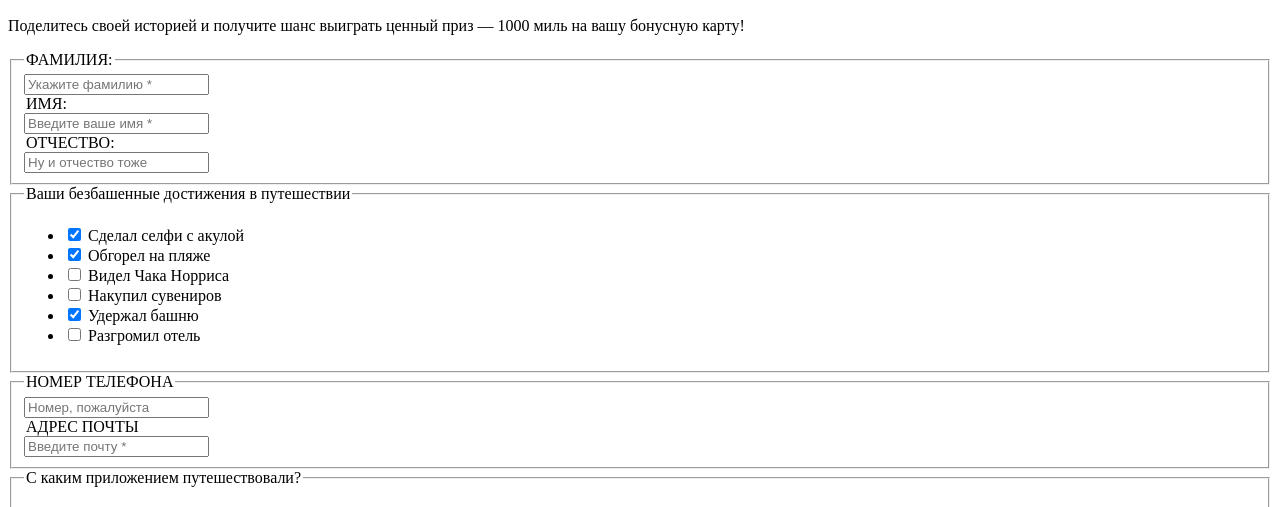
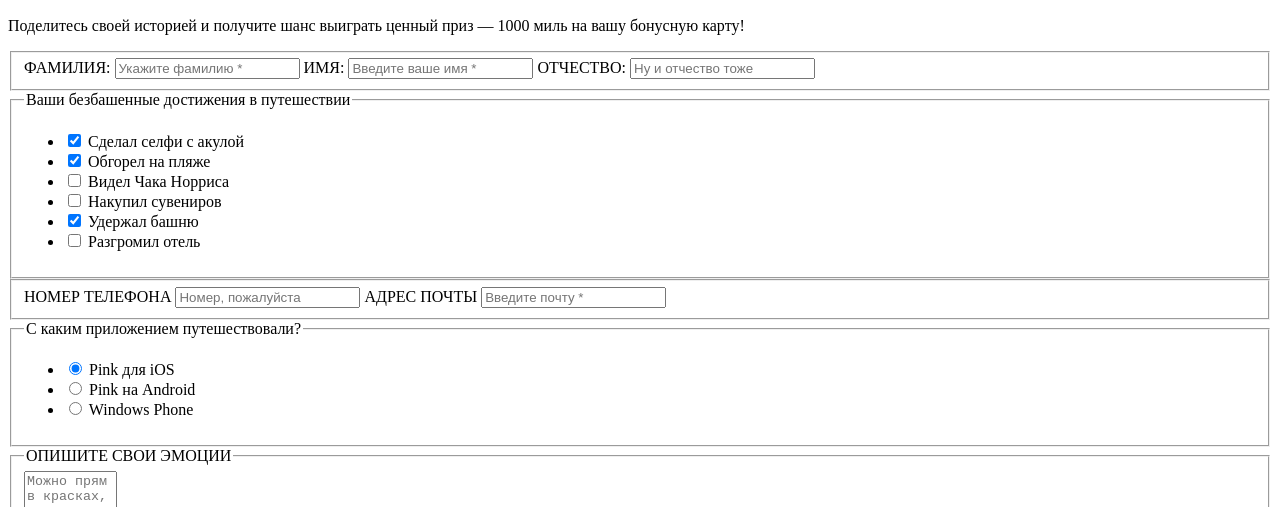
Before and after one commit to Voffcka86/Pink, a website: page source/form.html in a window 1280 px wide. Shown: the part 235-742 px from the top of the page. Drawn offline with Linux system fonts and the light colour scheme.

Commit message:
Исправил формы

```diff
--- a/source/form.html
+++ b/source/form.html
@@ -47,22 +47,19 @@
         <p class="form__description">Поделитесь своей историей и получите шанс выиграть ценный приз — 1000 миль на вашу бонусную карту!</p>
         <form class="form__body" method="post" action="https://echo.htmlacademy.ru/">
           <fieldset class="form__group">
-            <legend class="form__subtitle">ФАМИЛИЯ:</legend>
-            <label class="form__text">
+            <label class="form__text">ФАМИЛИЯ:
               <input class="form__name" type="text" name="surname" placeholder="Укажите фамилию *" required>
             </label>
-            <legend class="form__subtitle">ИМЯ:</legend>
-            <label class="form__text">
+            <label class="form__text">ИМЯ:
               <input class="form__name" type="text" name="name" placeholder="Введите ваше имя *" required>
             </label>
-            <legend class="form__subtitle">ОТЧЕСТВО:</legend>
-            <label class="form__text">
+            <label class="form__text">ОТЧЕСТВО:
               <input class="form__name" type="text" name="surname" placeholder="Ну и отчество тоже">
             </label>
           </fieldset>
           <fieldset class="form__group">
             <legend class="form__subtitle">Ваши безбашенные достижения в путешествии</legend>
-            <ul claa="form__list">
+            <ul class="form__list">
               <li class="form__item">
                 <label class="control">
                   <input class="visually-hidden control__input" type="checkbox" name="selfie-with-a-shark" checked>
@@ -108,12 +105,10 @@
             </ul>
           </fieldset>
           <fieldset class="form__group">
-            <legend class="form__subtitle">НОМЕР ТЕЛЕФОНА</legend>
-            <label class="form__text">
+            <label class="form__text">НОМЕР ТЕЛЕФОНА
               <input class="form__name form__name--tel" type="tel" name="tel" placeholder="Номер, пожалуйста">
             </label>
-            <legend class="form__subtitle">АДРЕС ПОЧТЫ</legend>
-            <label class="form__text">
+            <label class="form__text">АДРЕС ПОЧТЫ
               <input class="form__name form__name--email" type="email" name="email" placeholder="Введите почту *" required>
             </label>
           </fieldset>
@@ -146,7 +141,7 @@
           <fieldset class="form__group">
             <legend class="form__subtitle">ОПИШИТЕ СВОИ ЭМОЦИИ</legend>
             <label class="form__text">
-              <textarea class="form__lead" name="" cols="9" rows="5" placeholder="Можно прям в красках, не стесняясь в выражениях"></textarea>
+              <textarea class="form__lead" name="emotions" cols="9" rows="5" placeholder="Можно прям в красках, не стесняясь в выражениях"></textarea>
             </label>
           </fieldset>
           <button class="form__button button" type="submit">Отправить форму</button>
```
